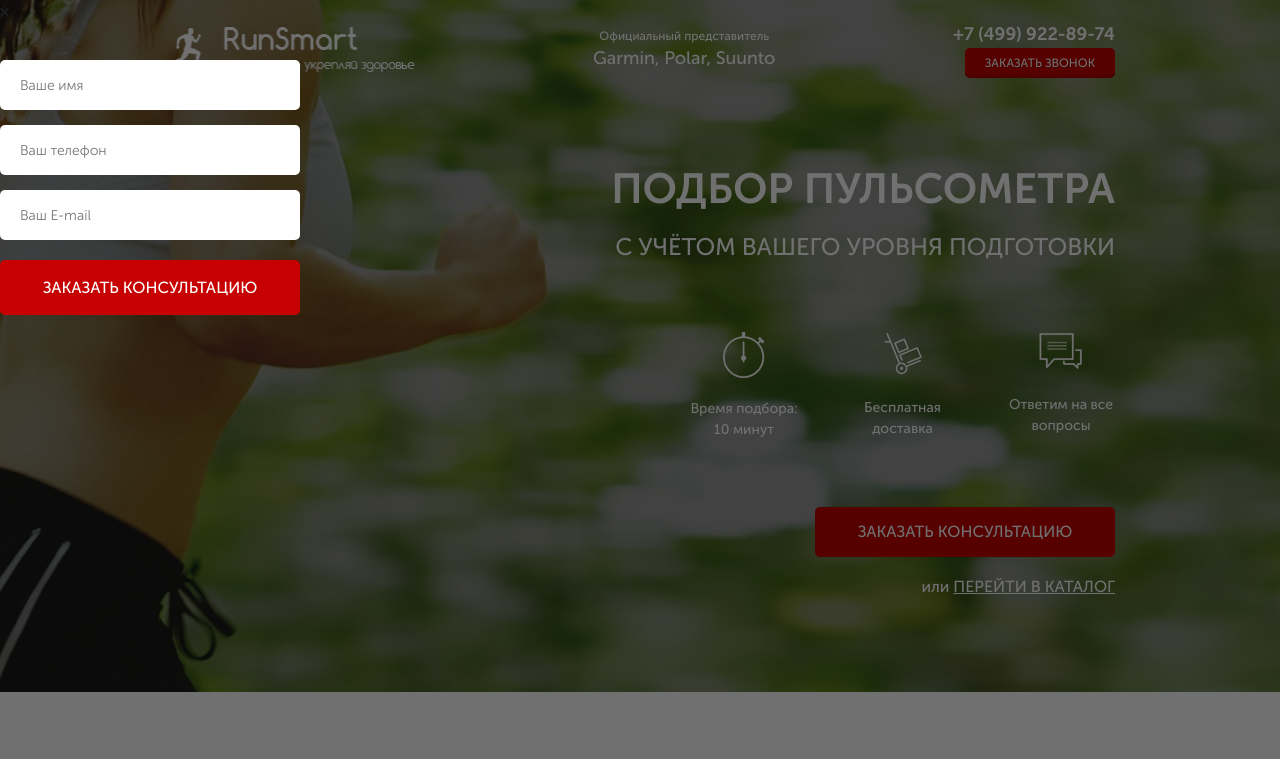
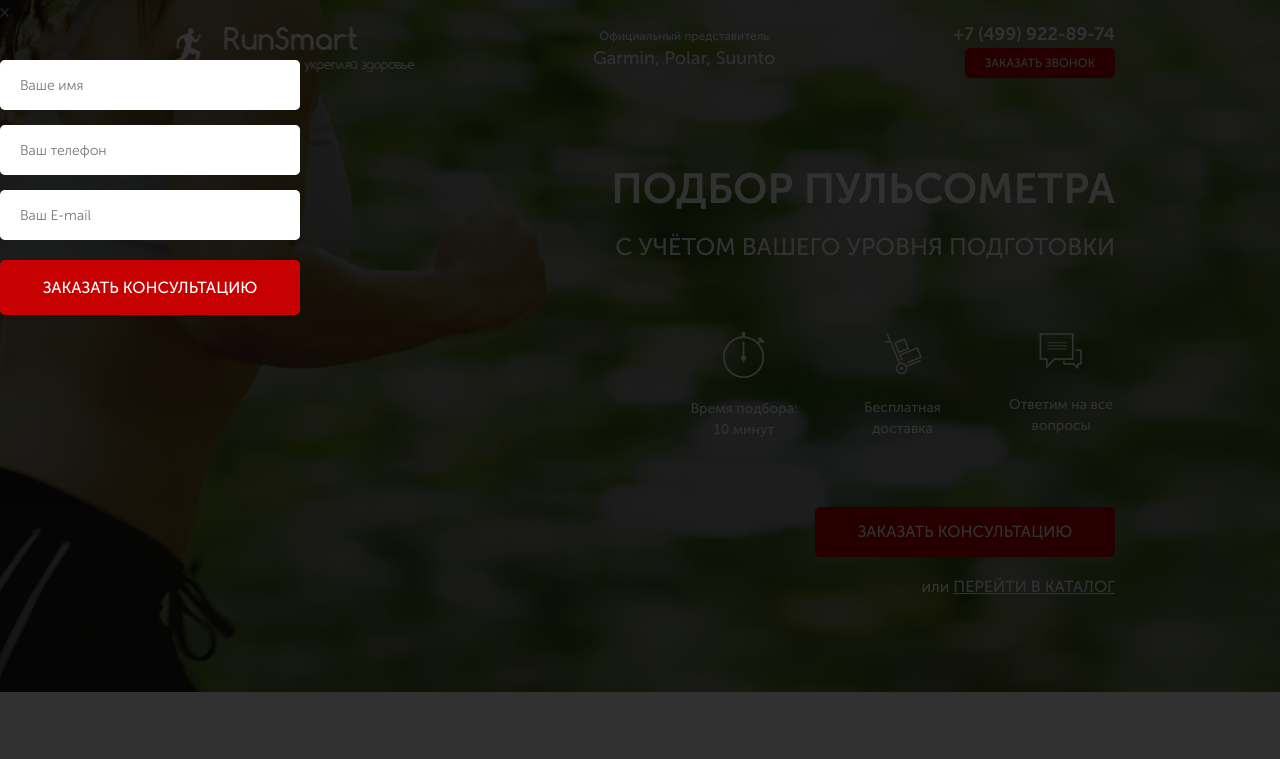
Before and after one commit to TakerulHayashi/pulsometrproject, a website: page src/index.html in a window 1280 px wide. Shown: the top 759 px of the page. Drawn offline with nearby package versions, Linux system fonts and the light colour scheme.

Commit message:
third layout

```diff
--- a/src/index.html
+++ b/src/index.html
@@ -532,6 +532,21 @@
         </div>
     </div>
 
+    <div class="overlay">
+        <div class="modal">
+            <div class="modal__close">&times;</div>
+            <div class="modal__subtitle"></div>
+            <div class="modal__descr"></div>
+            <form class="feed-form" action="#">
+                <input name="name" required placeholder="Ваше имя" type="text">
+                <input name="phone" required placeholder="Ваш телефон" type="number">
+                <input name="email" required placeholder="Ваш E-mail" type="email">
+
+                <button class="button button_submit">заказать консультацию</button>
+            </form>
+        </div>
+    </div>
+
     <script type="text/javascript" src="https://code.jquery.com/jquery-1.11.0.min.js"></script>
     <script type="text/javascript" src="https://code.jquery.com/jquery-migrate-1.2.1.min.js"></script>
     <script src="js/slick.min.js"></script>
```
